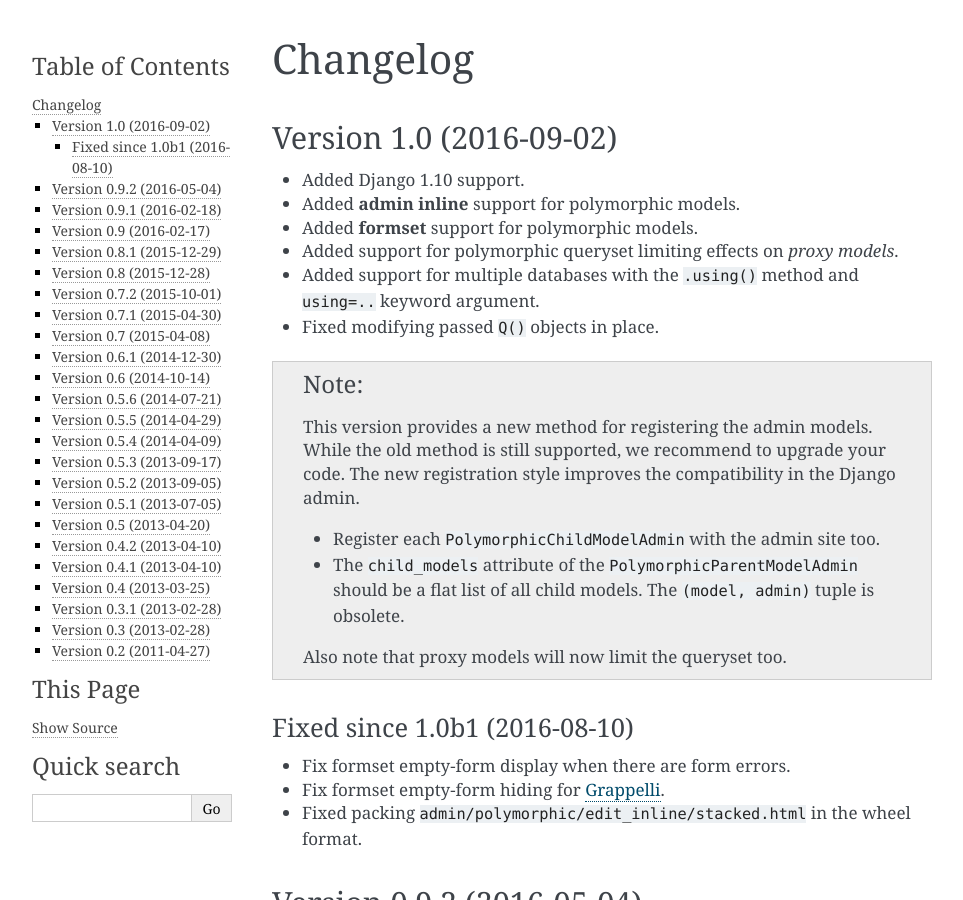
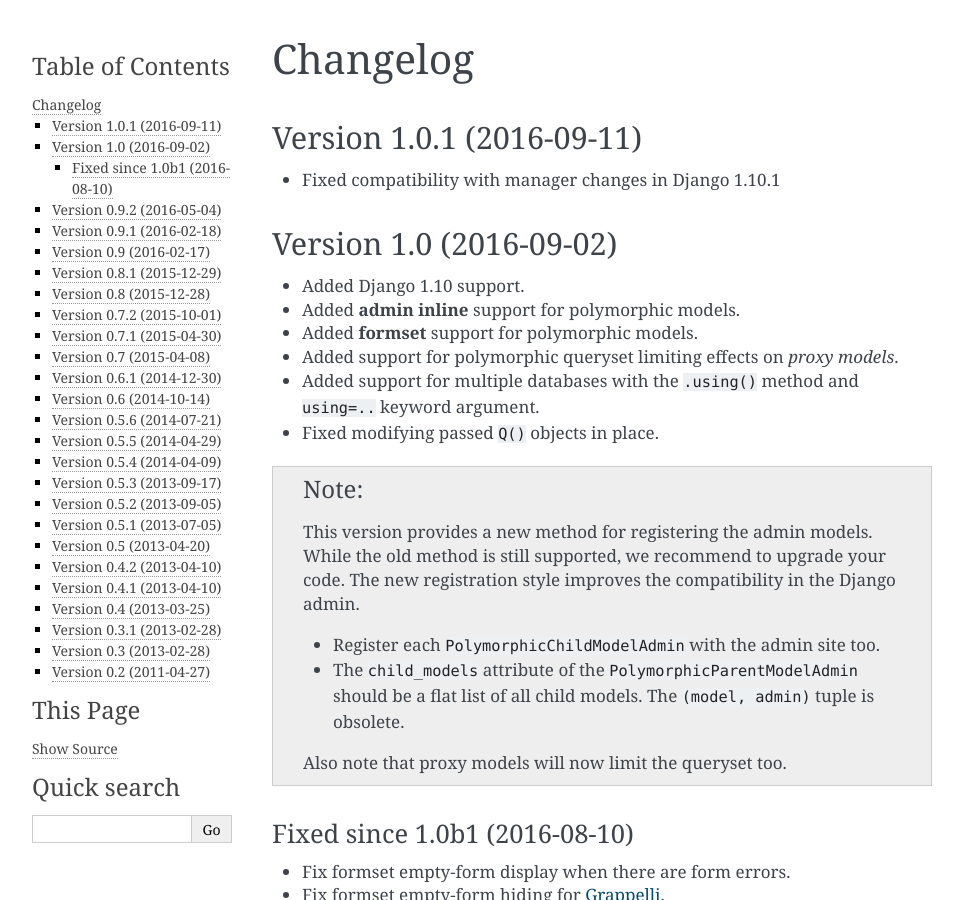
Before and after one commit to jazzband/django-polymorphic, a Sphinx documentation site: the page built from docs/changelog.rst, in a window 1280 px wide and 900 px high. Shown: the whole window, without its empty margins (148-1111 px from the left). Built offline with Sphinx 7.4.7, drawn with Linux system fonts in a browser that asks for light colours.

Commit message:
Bump to 1.0.1

```diff
--- a/docs/changelog.rst
+++ b/docs/changelog.rst
@@ -1,5 +1,11 @@
 Changelog
 =========
+
+Version 1.0.1 (2016-09-11)
+--------------------------
+
+* Fixed compatibility with manager changes in Django 1.10.1
+
 
 Version 1.0 (2016-09-02)
 ------------------------
--- a/polymorphic/__init__.py
+++ b/polymorphic/__init__.py
@@ -7,7 +7,7 @@
 Please see LICENSE and AUTHORS for more information.
 """
 # See PEP 440 (https://www.python.org/dev/peps/pep-0440/)
-__version__ = "1.0"
+__version__ = "1.0.1"
 
 
 # Monkey-patch Django < 1.5 to allow ContentTypes for proxy models.
```
